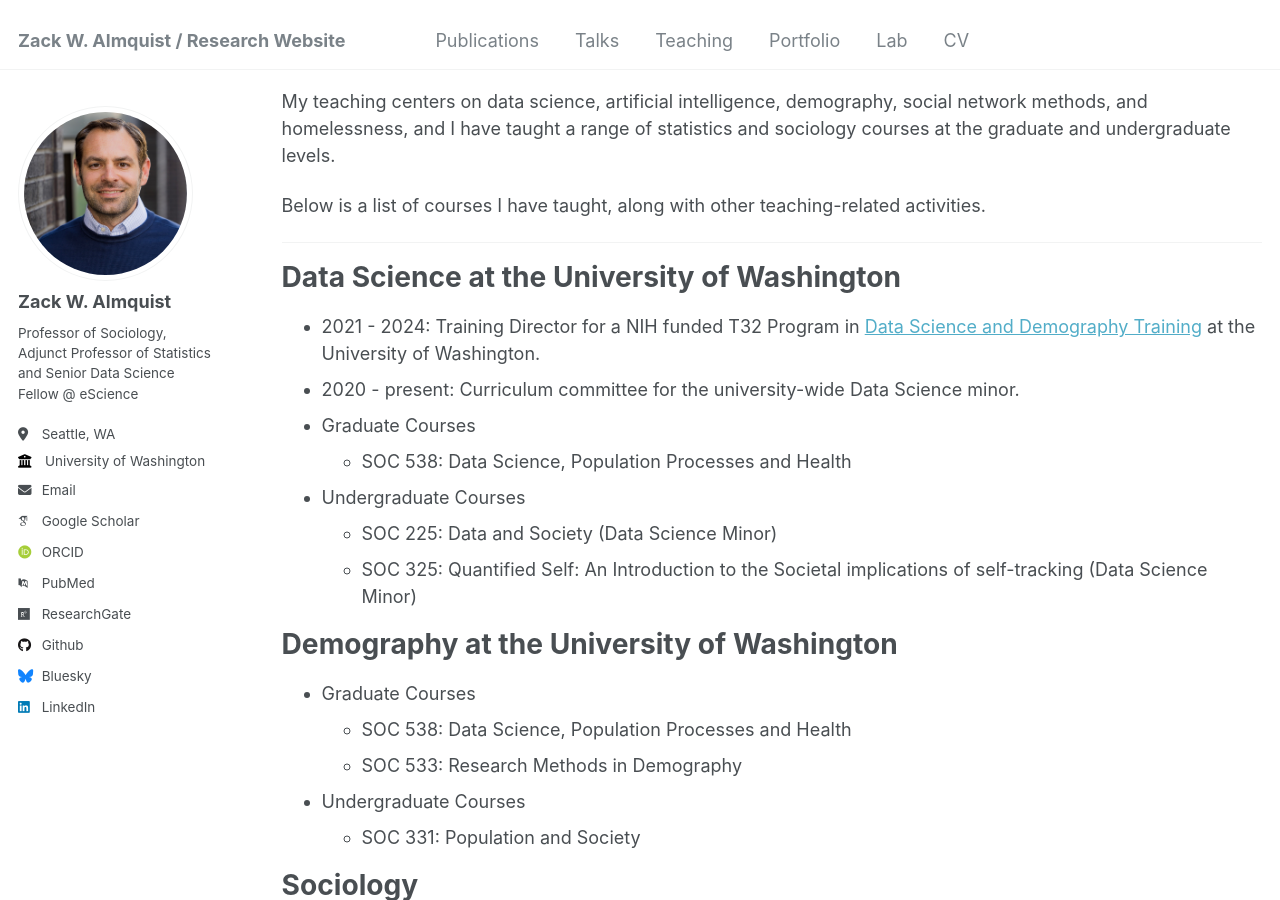
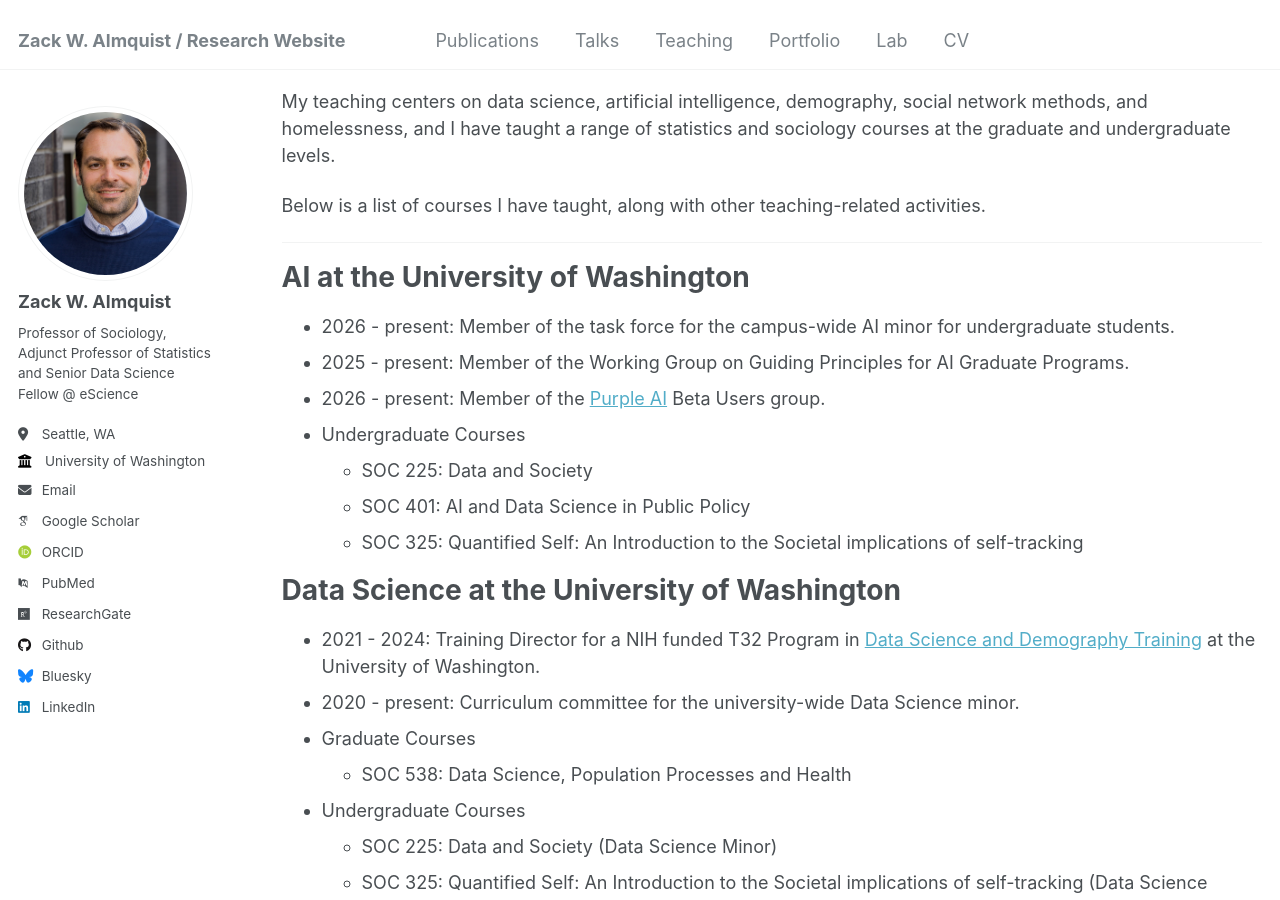
Before and after one commit to zalmquist/zalmquist.github.io, a Jekyll site: the page built from _pages/teaching.md, in a window 1280 px wide and 900 px high, scrolled down 876 px. Built offline with Jekyll 4.4.1, drawn with Linux system fonts in a browser that asks for light colours; some web fonts are replaced; some of the changed text lies outside the part shown.

Commit message:
Add AI at UW teaching section, SOC 401 AI course, and CSSS 567 to Statistics
New "AI at the University of Washington" section (AI minor task force, AI
graduate principles working group, Purple AI beta group, undergrad courses);
SOC 401: AI and Data Science in Public Policy with its own syllabus PDF
(soc_401_ai_syl.pdf, distinct from the Housing SOC 401); CSSS 567/STAT 567
Statistical Analysis of Social Networks added to Statistics.

Co-Authored-By: Claude Opus 4.8 (1M context) <noreply@anthropic.com>

```diff
--- a/_pages/teaching.md
+++ b/_pages/teaching.md
@@ -26,6 +26,17 @@ My teaching centers on data science, artificial intelligence, demography, social
 Below is a list of courses I have taught, along with other teaching-related activities.
 
 ---
+
+AI at the University of Washington
+===
+
+* 2026 - present: Member of the task force for the campus-wide AI minor for undergraduate students.
+* 2025 - present: Member of the Working Group on Guiding Principles for AI Graduate Programs.
+* 2026 - present: Member of the [Purple AI](https://it.uw.edu/guides/artificial-intelligence/purple/) Beta Users group.
+* Undergraduate Courses
+    + SOC 225: Data and Society
+    + SOC 401: AI and Data Science in Public Policy
+    + SOC 325: Quantified Self: An Introduction to the Societal implications of self-tracking
 
 Data Science at the University of Washington
 ===
@@ -65,6 +76,8 @@ Sociology
 * SOC 401: Housing and Homelessness in the United States
     + [Syllabus](/files/soc_401_syl.pdf)
     + Fall 2023
+* SOC 401: AI and Data Science in Public Policy
+    + [Syllabus](/files/soc_401_ai_syl.pdf)
 * SOC 331: Population and Society
     + [Syllabus]()
     + Spring 2025
@@ -104,6 +117,9 @@ Statistics
 
 **University of Washington**
 
+* CSSS 567/STAT 567: Statistical Analysis of Social Networks
+    + [Syllabus]()
+    + Winter 2027
 * CSSS 533: Research Methods in Demography
     +  [Syllabus](/files/soc_533_syl.pdf)
     +  Winter 2023
```
Also changed, not shown: 1 other file.
